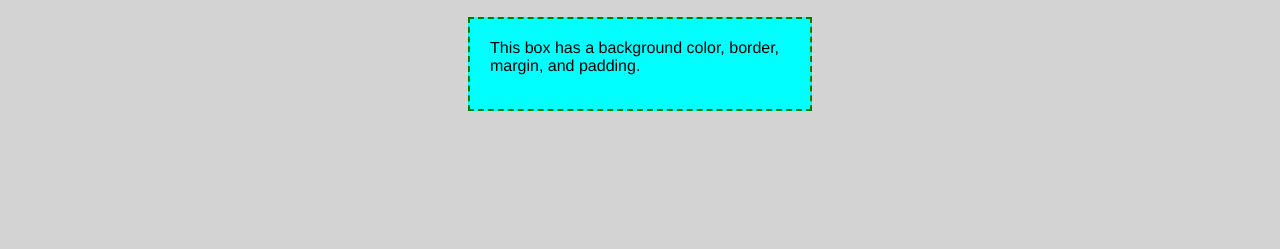
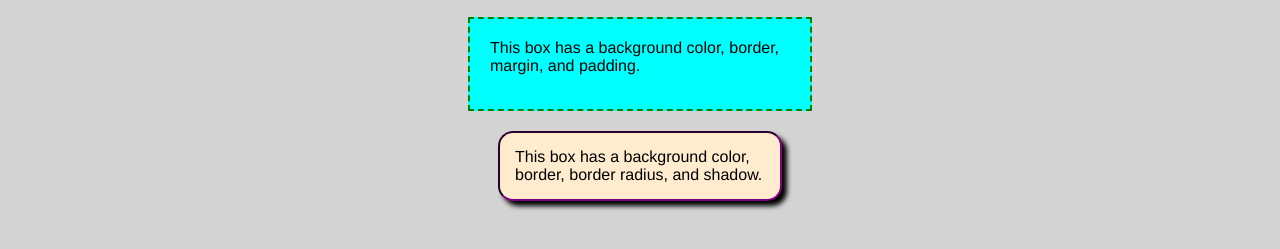
Before and after one commit to ShareghYusefi/CSS-Properties, a plain HTML site: page index.html in a window 1280 px wide. Shown: the part 143-392 px from the top of the page. Drawn offline with Linux system fonts and the light colour scheme.

Commit message:
transition, border-radius, box-shadow properties

```diff
--- a/index.html
+++ b/index.html
@@ -21,5 +21,9 @@
     <div class="box-model">
       This box has a background color, border, margin, and padding.
     </div>
+
+    <div class="styled-box">
+      This box has a background color, border, border radius, and shadow.
+    </div>
   </body>
 </html>
--- a/styles.css
+++ b/styles.css
@@ -29,3 +29,14 @@ body {
   border: 2px dashed green;
   background-color: cyan;
 }
+
+.styled-box {
+  width: 250px;
+  padding: 15px;
+  margin: 20px auto;
+  background-color: blanchedalmond;
+  border: 2px inset purple;
+  border-radius: 15px;
+  transition: background-color 8s ease;
+  box-shadow: 5px 5px 5px black;
+}
```
